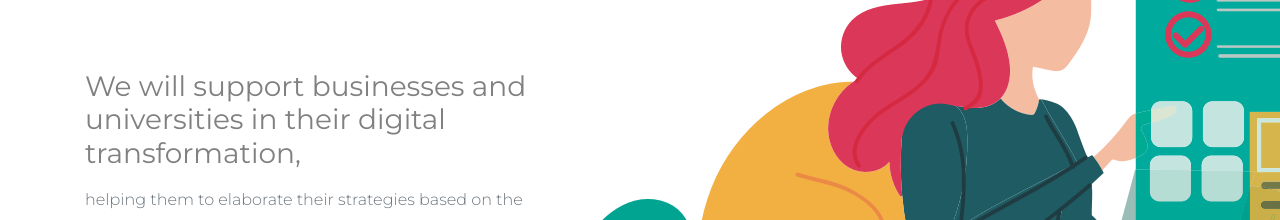
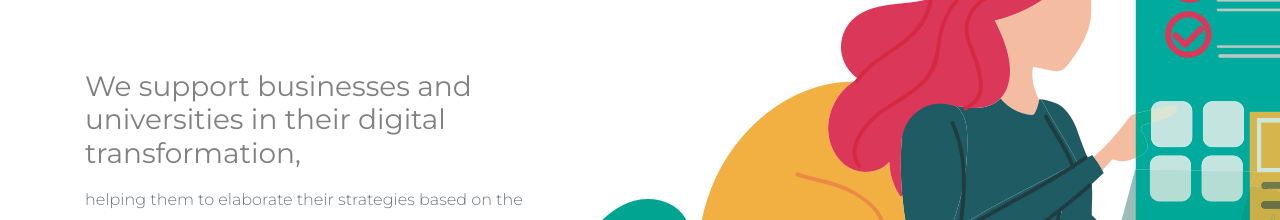
Before and after one commit to zeerobug/data2action, an Eleventy site: page pages/home.md in a window 1280 px wide. Shown: the part 276-496 px from the top of the page. Built offline with nearby package versions, Linux system fonts and the light colour scheme; Eleventy itself is replaced by a stand-in of ours; files that its build step writes are made by us from their sources; files whose address does not match are found by name.

Commit message:
Update cover.md
correction

```diff
--- a/collections/content/cover.md
+++ b/collections/content/cover.md
@@ -1,6 +1,6 @@
 ---
 tags: cover
-title: "We will support businesses and universities in their digital transformation,"
+title: "We support businesses and universities in their digital transformation,"
 link:
     url: "#about-section"
     text: "Keep reading"
```
